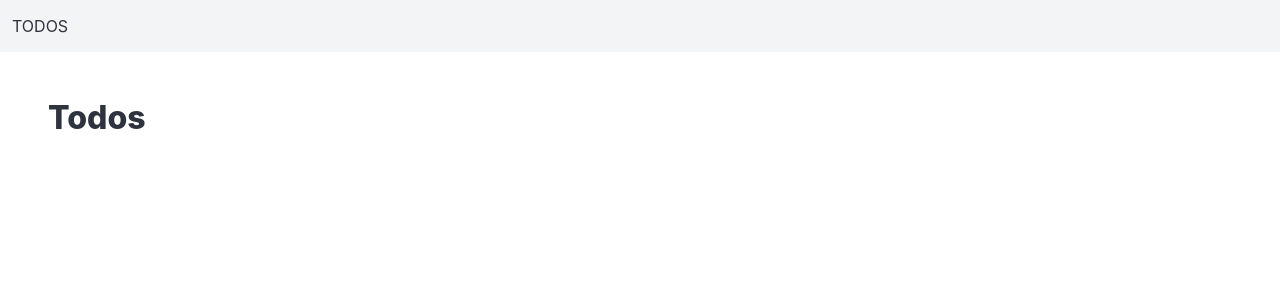
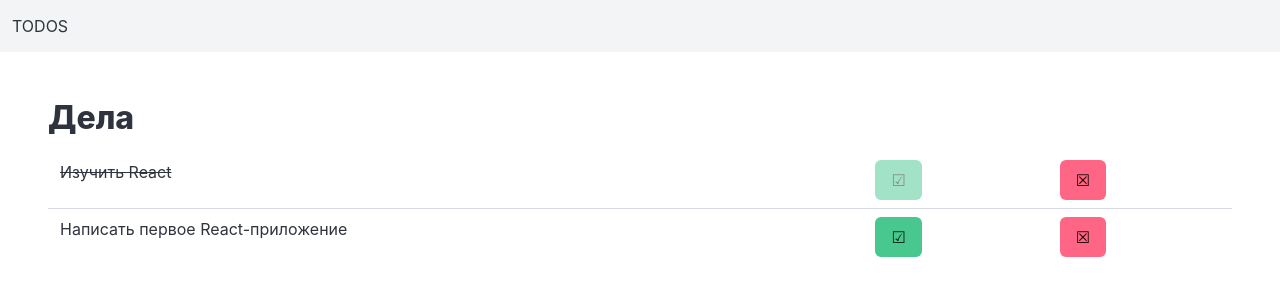
Before and after one commit to olegGrishko/todos-react-dronov, a React (Create React App) app: page / in a window 1280 px wide. Shown: the top 300 px of the page. Built offline with nearby package versions, Linux system fonts and the light colour scheme.

Commit message:
glava 1.4

```diff
--- a/src/App.js
+++ b/src/App.js
@@ -1,4 +1,5 @@
 import { Component } from 'react';
+import TodoList from './TodoList';
 
 const date1 = new Date(2021, 7, 19, 14, 5);
 const date2 = new Date(2021, 7, 19, 15, 23);
@@ -39,7 +40,7 @@
           </div>
         </nav>
         <main className='content px-6 mt-6'>
-          <h1>Todos</h1>
+          <TodoList list={this.data} />
         </main>
       </div>
     );
--- /dev/null
+++ b/src/TodoList.js
@@ -0,0 +1,36 @@
+export default function TodoList(props) {
+    return (
+        <section>
+            <h1>Дела</h1>
+            <table className="table is-hoverable is-fullwidth">
+                <tbody>
+                    {props.list.map((item) => (
+                        <tr key={item.key}>
+                            <td>
+                                {item.done && <del>{item.title}</del>}
+                                {!item.done && item.title}
+                            </td>
+                            <td>
+                                <button
+                                    className="button is-success"
+                                    title="Пометить как сделанное"
+                                    disabled={item.done}
+                                >
+                                    &#9745;
+                                </button>
+                            </td>
+                            <td>
+                                <button
+                                    className="button is-danger"
+                                    title="Удалить"
+                                >
+                                    &#9746;
+                                </button>
+                            </td>
+                        </tr>
+                    ))}
+                </tbody>
+            </table>
+        </section>
+    );
+}
```
